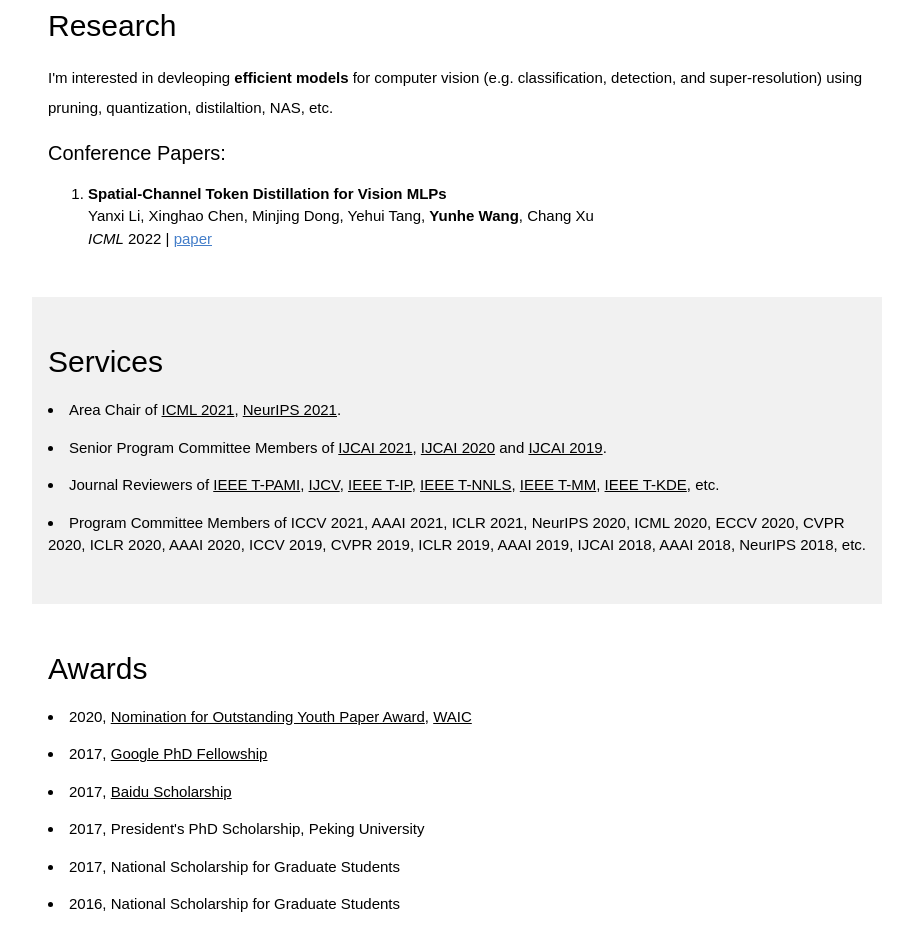
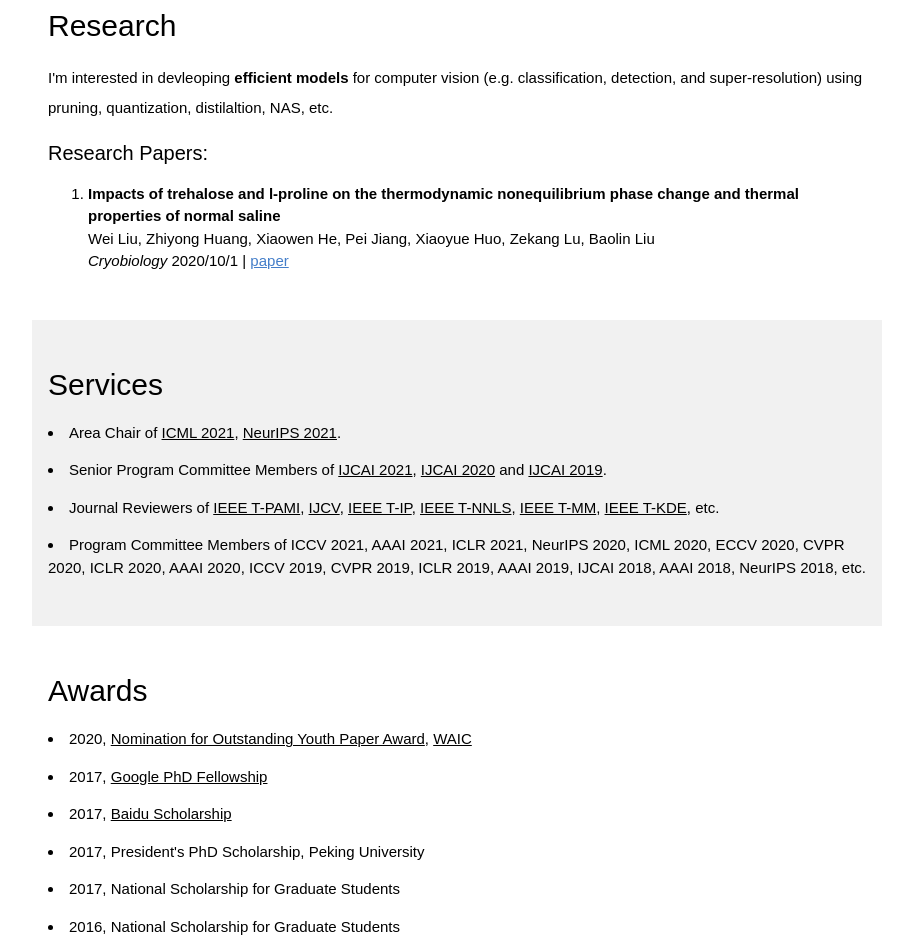
Before and after one commit to WLIU-LEWIS/weiliu.github.io, a plain HTML site: page index.html in a window 1280 px wide. Shown: the part 2484-3422 px from the top of the page, without its empty margins (258-1171 px from the left). Drawn offline with Linux system fonts and the light colour scheme; a script that the page names is missing.

Commit message:
Update index.html

```diff
--- a/index.html
+++ b/index.html
@@ -140,22 +140,23 @@
       <p><li> 06/2020, "<a href="http://valser.org/webinar/slide/slides/20200603/%E6%A8%A1%E5%9E%8B%E5%8E%8B%E7%BC%A9-%E5%B7%A5%E4%B8%9A%E7%95%8C%E5%92%8C%E5%AD%A6%E6%9C%AF%E7%95%8C%E7%9A%84%E5%B7%AE%E5%BC%82.pdf">AI on the Edge - Discussion on the Gap Between Industry and Academia</a>" at <a  href="http://valser.org/"><strong>VALSE</strong></a> Webinar.</li></p>
       <p><li> 05/2020, "<a href="https://www.bilibili.com/video/av925692420/">Edge AI: Progress and Future Directions</a>" at <a href="https://www.qbitai.com/"> <strong>QbitAI</strong></a> using <a  href="https://www.bilibili.com/"><strong>bilibili</strong></a>.</li></p>
   </div>
+
  <!-- The Publications Section -->
   <div class="w3-container w3-padding-32"" id="publications">
     <h2>Research</h2>
       <p class="w3-left-align" style="line-height:200%">
         I'm interested in devleoping <strong>efficient models</strong> for computer vision (e.g. classification, detection, and super-resolution) using pruning, quantization, distilaltion, NAS, etc.
       </p>
-    <h4> Conference Papers:</h4>
+    <h4> Research Papers:</h4>
 
     <ol>
 
       <p>
-      <li><strong>Spatial-Channel Token Distillation for Vision MLPs</strong>
+      <li><strong>Impacts of trehalose and l-proline on the thermodynamic nonequilibrium phase change and thermal properties of normal saline</strong>
       <br>
-      Yanxi Li, Xinghao Chen, Minjing Dong, Yehui Tang, <strong>Yunhe Wang</strong>, Chang Xu
+      </strong>Wei Liu</strong>, Zhiyong Huang, Xiaowen He, Pei Jiang, Xiaoyue Huo, Zekang Lu, Baolin Liu
       <br>
-      <em>ICML</em> 2022 | <a style="color: #447ec9" href="https://proceedings.mlr.press/v162/li22c/li22c.pdf">paper</a>
+      <em>Cryobiology</em> 2020/10/1 | <a style="color: #447ec9" href="https://www.sciencedirect.com/science/article/abs/pii/S0011224020302467">paper</a>
       </p>
 
 
```
